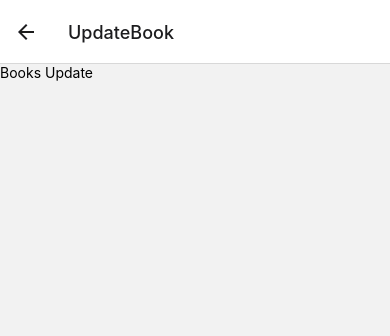
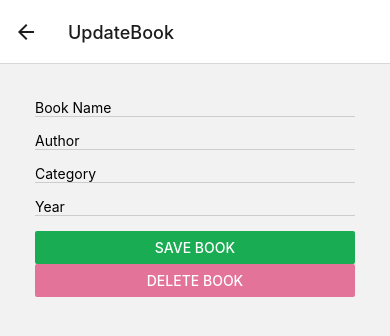
Before and after one commit to AndyGH86/proyecto-firebase-nodejs-react-native, a React Native app in the folder proyecto-app/: screen /UpdateBook in a window 390 px wide. Shown: the top 336 px of the page. Built offline with nearby package versions, Linux system fonts and the light colour scheme.

Commit message:
vistas en progreso

```diff
--- a/proyecto-app/App.js
+++ b/proyecto-app/App.js
@@ -13,8 +13,8 @@ const Stack = createNativeStackNavigator();
 function MyStack() {
   return(
   <Stack.Navigator>
+    <Stack.Screen name='BooksList' component={BooksList} />
     <Stack.Screen name='CreateBook' component={CreateBook} />
-    <Stack.Screen name='BooksList' component={BooksList} />
     <Stack.Screen name='UpdateBook' component={UpdateBook} />
   </Stack.Navigator>
 
--- a/proyecto-app/database/firebase.js
+++ b/proyecto-app/database/firebase.js
@@ -1,6 +1,6 @@
 import firebase from 'firebase'
 import'firebase/firestore'
-import { initializeApp } from "firebase/app";
+
 
 
 
@@ -15,7 +15,7 @@ const firebaseConfig = {
   measurementId: "G-V8BF678GB9"
 };
 
-const app = initializeApp(firebaseConfig);
+  firebase.initializeApp(firebaseConfig);
 
   const db = firebase.firestore()
 
--- a/proyecto-app/package.json
+++ b/proyecto-app/package.json
@@ -18,6 +18,7 @@
     "react": "18.2.0",
     "react-dom": "18.2.0",
     "react-native": "0.73.6",
+    "react-native-elements": "^3.4.3",
     "react-native-safe-area-context": "4.8.2",
     "react-native-screens": "~3.29.0",
     "react-native-web": "~0.19.6"
--- a/proyecto-app/vista/BooksList.js
+++ b/proyecto-app/vista/BooksList.js
@@ -1,13 +1,58 @@
-import React from "react";
-import { Text, View } from "react-native";
+import React, { useEffect, useState } from "react";
+import { Text, ScrollView, Button } from "react-native";
+import { ListItem, Avatar } from "react-native-elements";
 
-const BooksList = () => {
-    return(
-        <View>
-            <Text>Books List</Text>
-        </View>
 
-    )
+
+const BooksList = (props) => {
+    const [books, setBooks] = useState([]);
+
+    useEffect(() => {
+
+
+    },[])
+
+
+    return(<>
+        <ListItem bottomDivider onPress={() => {
+            props.navigation.navigate('UpdateBook')
+        }}>
+            <ListItem.Chevron />
+            <ListItem.Content>
+                <ListItem.Title>Harry Potter</ListItem.Title>
+                <ListItem.Subtitle>J.R Rowling</ListItem.Subtitle>
+
+            </ListItem.Content>
+            </ListItem>
+            <ListItem bottomDivider onPress={() => {
+            props.navigation.navigate('UpdateBook')
+        }}>
+            <ListItem.Chevron />
+            <ListItem.Content>
+                <ListItem.Title>Harry Potter</ListItem.Title>
+                <ListItem.Subtitle>J.R Rowling</ListItem.Subtitle>
+            </ListItem.Content>
+            </ListItem>
+            <ListItem bottomDivider onPress={() => {
+            props.navigation.navigate('UpdateBook')
+        }}>
+            <ListItem.Chevron />
+            <ListItem.Content>
+                <ListItem.Title>Harry Potter</ListItem.Title>
+                <ListItem.Subtitle>J.R Rowling</ListItem.Subtitle>
+            </ListItem.Content>
+            </ListItem>
+
+
+
+
+
+
+        <ScrollView>
+            <Button title= "Create Book"  onPress={() => props.navigation.navigate('CreateBook')}/>
+        </ScrollView>
+
+        </> )
 
 
 }
--- a/proyecto-app/vista/CreateBook.js
+++ b/proyecto-app/vista/CreateBook.js
@@ -1,7 +1,9 @@
 import React, { useState } from "react";
 import { Text, View, TextInput, ScrollView, StyleSheet, Button } from "react-native";
 
-const CreateBook = () => {
+
+
+const CreateBook = (props) => {
     const [newBook, setNewBook] = useState({
         name: '',
         author: '',
@@ -27,7 +29,8 @@ const CreateBook = () => {
             setNewBook('');
           } catch (error) {
             console.error('Error adding book:', error);
-          }
+            }
+          props.navigation.navigate('BooksList');
             }
 
     return(
--- a/proyecto-app/vista/UpdateBook.js
+++ b/proyecto-app/vista/UpdateBook.js
@@ -1,15 +1,61 @@
 import React from "react";
-import { Text, View } from "react-native";
+import { Text, View, ScrollView, TextInput, Button, StyleSheet } from "react-native";
 
-const UpdateBook = () => {
+const UpdateBook = (props) => {
+
+    const handleChangeText = (name, value) => {
+        setNewBook({ ...newBook, [name]: value})
+    }
+
     return(
+        <ScrollView style={styles.container}>
+        <View style={styles.inputGroup}>
+            <TextInput
+            placeholder="Book Name"
+            onChangeText={(value) =>  handleChangeText('name', value)}/>
+        </View>
+        <View style={styles.inputGroup}>
+            <TextInput
+            placeholder="Author"
+            onChangeText={(value) =>  handleChangeText('author', value)} />
+        </View>
+        <View style={styles.inputGroup}>
+            <TextInput
+            placeholder="Category"
+            onChangeText={(value) =>  handleChangeText('category', value)}/>
+        </View>
+        <View style={styles.inputGroup}>
+            <TextInput
+            placeholder="Year"
+            onChangeText={(value) =>  handleChangeText('year', value)}/>
+        </View>
         <View>
-            <Text>Books Update</Text>
+            <Button color="#19AC52" title="Save Book" onPress={() => alert('works')} />
         </View>
+        <View>
+            <Button color="#E37399" title="Delete Book" onPress={() => alert('works')} />
+        </View>
+        </ScrollView>
+
 
     )
 
 
 }
 
+const styles = StyleSheet.create({
+    container: {
+        flex: 1,
+        padding: 35
+    },
+    inputGroup: {
+      flex: 1,
+      padding: 0,
+      marginBottom: 15,
+      borderBottomWidth: 1,
+      borderBottomColor: '#cccccc'
+    },
+  });
+
+
 export default UpdateBook
```
Also changed, not shown: 1 other file (tests, documents, lock files or other folders).
